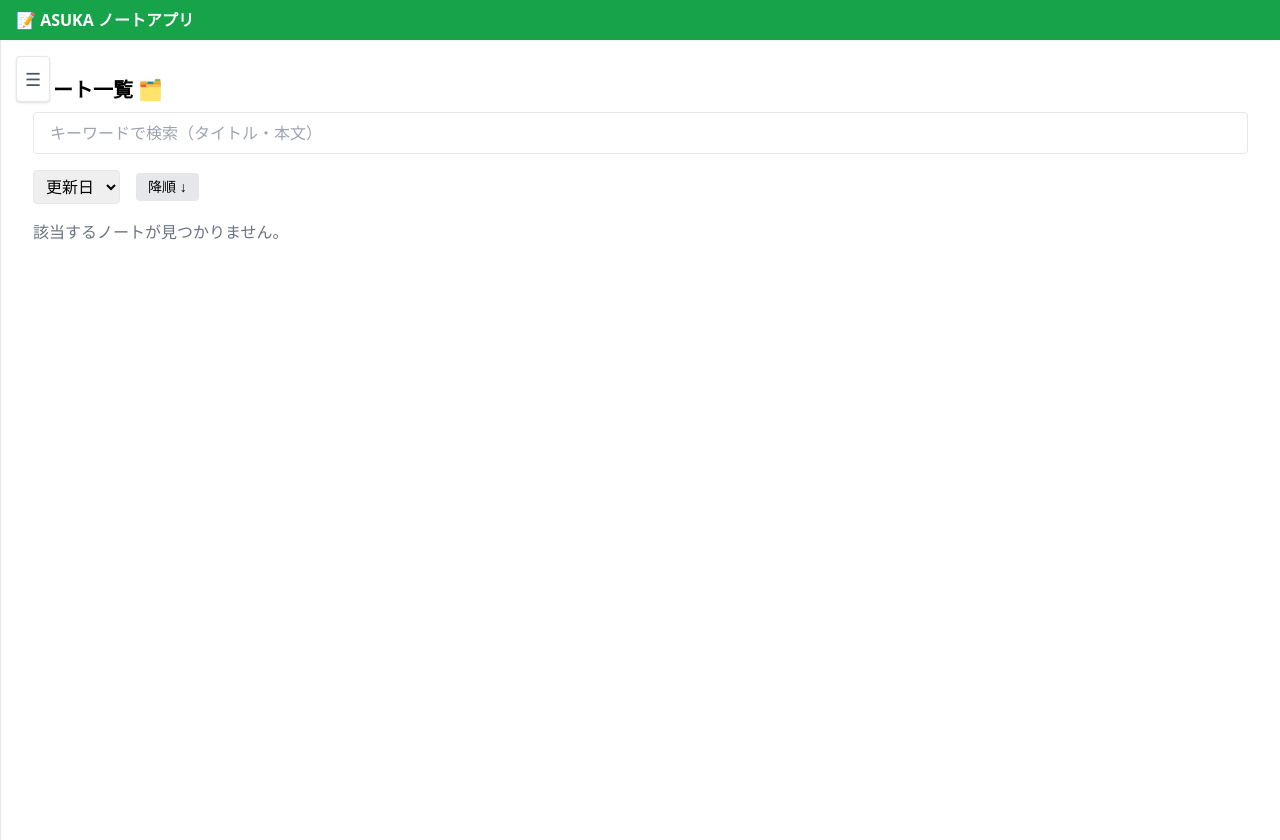
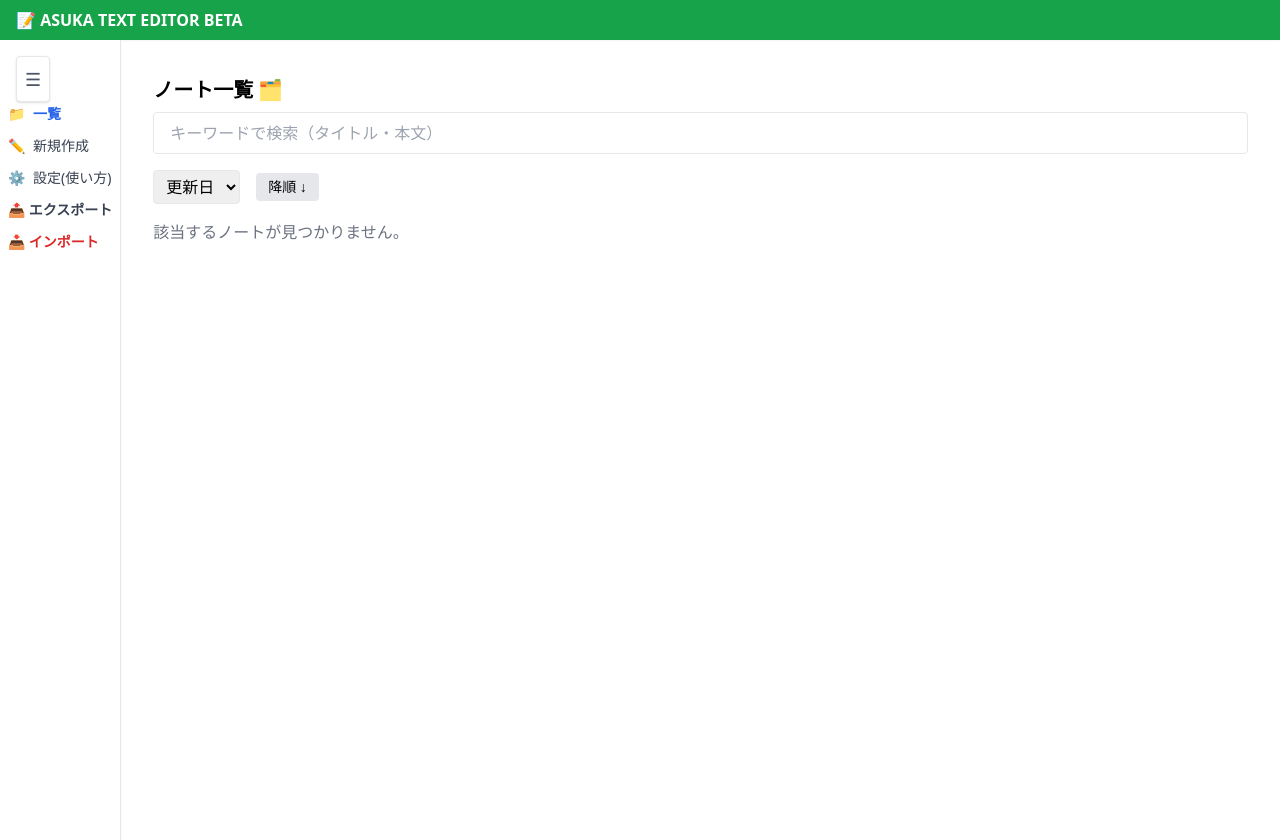
Before and after one commit to KeithCCC/linkmemo, a React (Vite) app: page / in a window 1280 px wide. Built offline with nearby package versions, Linux system fonts and the light colour scheme.

Commit message:
change start up nav

```diff
--- a/src/App.jsx
+++ b/src/App.jsx
@@ -8,13 +8,13 @@ import HomeScreen from './screens/HomeScreen';
 import Navigation from './components/Navigation';
 
 function App() {
-  const [collapsed, setCollapsed] = useState(true);
+  const [collapsed, setCollapsed] = useState(false);
 
   return (
     <div className="flex flex-col min-h-screen">
       {/* ✅ 上部ヘッダー帯 */}
       <div className="bg-green-600 h-10 w-full flex items-center px-4 text-white font-semibold shadow-sm">
-        📝 ASUKA ノートアプリ
+        📝 ASUKA TEXT EDITOR BETA
       </div>
 
       {/* ✅ 本体エリア（サイドバー＋ページ） */}
--- a/src/components/Navigation.jsx
+++ b/src/components/Navigation.jsx
@@ -56,8 +56,6 @@ export default function Navigation({ collapsed, setCollapsed }) {
 
       {!collapsed && (
         <div className="pt-16 px-2 space-y-3">
-          <div className="text-xl font-bold text-blue-600 pl-2">📝 ASUKA2</div>
-
           <Link to="/" className={`flex items-center gap-2 hover:text-blue-600 ${isActive("/") ? "text-blue-600 font-bold" : ""}`}>
             📁 <span>一覧</span>
           </Link>
```
